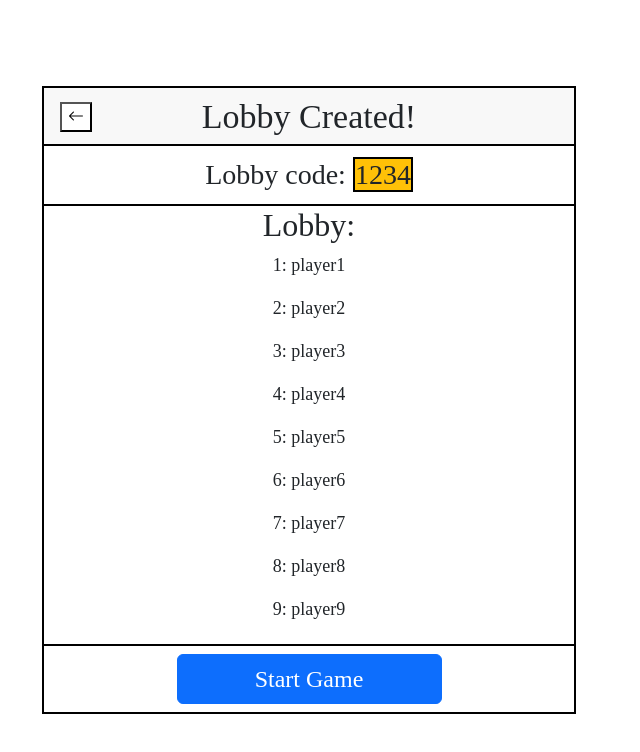
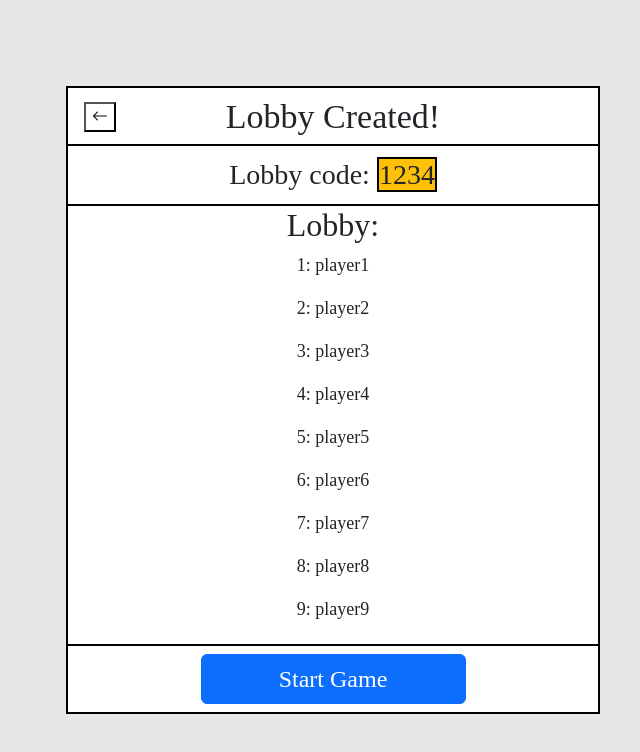
Before and after one commit to james-c-royer/Snap-Poll, a plain HTML site: page create/lobby/index.html in a window 1280 px wide. Shown: the whole page, without its empty margins (307-947 px from the left). Drawn offline with nearby package versions, Linux system fonts and the light colour scheme.

Commit message:
Style stuff
Cleanup

```diff
--- a/create/lobby/style.css
+++ b/create/lobby/style.css
@@ -8,8 +8,15 @@ body {
   min-height: 100%;
   overflow-y: auto;
   overflow-x: auto;
+  background-color: #e7e7e7;
+}
 
+.row {
+  /* centers by over riding bootstrap */
+  margin-left: 0 !important;
+  margin-right: 0 !important;
 }
+
 
 .container {
   width: 100%;
@@ -41,12 +48,13 @@ body {
 #header-row.row {
   display: flex;
   flex-direction: row;
+  justify-content: center;
   width: 100%;
   min-height: 7.5%;
   height: auto;
   border: solid black 2px;
   text-align: center;
-  background-color: #f8f8f8;
+  background-color: white;
 }
 
 #header-text {
@@ -87,6 +95,7 @@ body {
   border-left: solid black 2px;
   border-right: solid black 2px;
   border-bottom: solid black 2px;
+  background-color: white;
 }
 
 #code-row-text {
@@ -112,6 +121,7 @@ body {
   border-left: solid black 2px;
   border-right: solid black 2px;
   border-bottom: solid black 2px;
+  background-color: white;
 }
 
 .players {
@@ -138,6 +148,7 @@ body {
   border-left: solid black 2px;
   border-right: solid black 2px;
   border-bottom: solid black 2px;
+  background-color: white;
 }
 
 .btn.btn-primary {
--- a/style.css
+++ b/style.css
@@ -22,6 +22,7 @@ body {
   padding-left: 2em;
   padding-bottom: 3em;
   border-radius: 15px;
+  min-width: 250px;
 }
 
 .wlc-msg {
```
